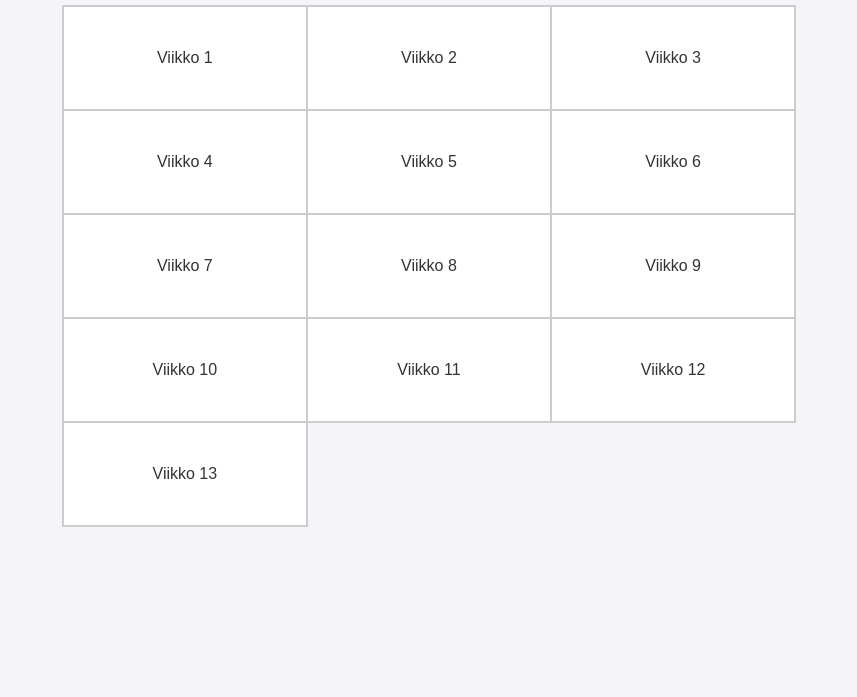
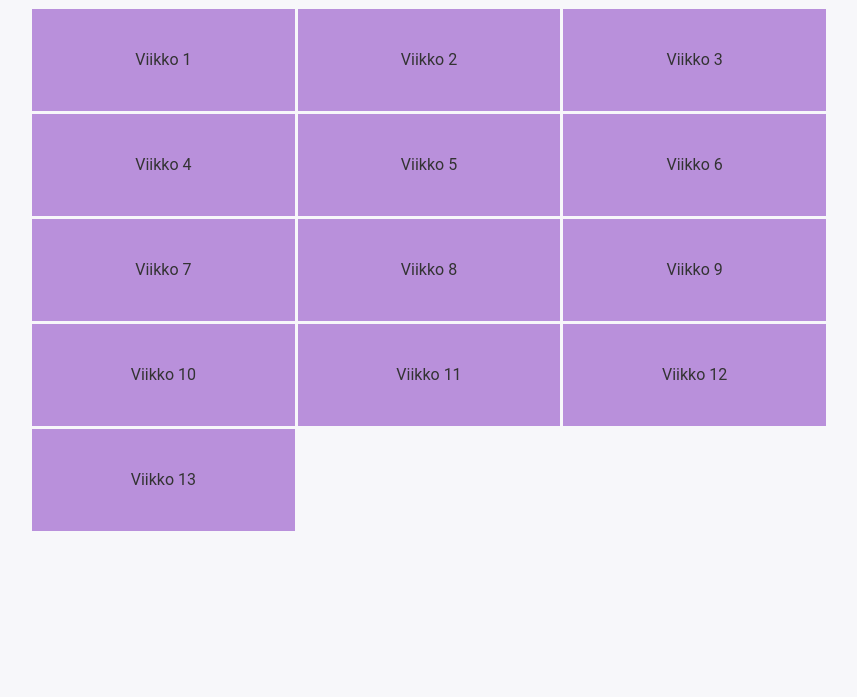
Before and after one commit to vshlz/summer-calendar, a plain HTML site: page index.html in a window 1280 px wide. Shown: the part 103-800 px from the top of the page, without its empty margins (211-1068 px from the left). Drawn offline with Linux system fonts and the light colour scheme.

Commit message:
update styles

```diff
--- a/styles.css
+++ b/styles.css
@@ -1,14 +1,15 @@
 body {
-    font-family: Arial, sans-serif;
-    background-color: #f4f4f9;
+    font-family: 'Roboto', sans-serif;
+    background-color: #f7f7fa;
     color: #333;
     text-align: center;
     padding: 20px;
 }
 
 #calendar {
-    margin: auto;
-    width: 60%;
+    margin: 20px auto;
+    width: 80%;
+    max-width: 800px;
     table-layout: fixed;
     border-collapse: collapse;
 }
@@ -17,14 +18,17 @@ body {
     position: relative;
     width: 33.33%;
     height: 100px;
-    background-color: #fff;
-    border: 2px solid #ccc;
+    background-color: #b990db;
+    border: 3px solid #f7f7fa;
+    box-shadow: 0 4px 6px rgba(0,0,0,0.1);
     align-items: center;
     justify-content: center;
     cursor: pointer;
-    transition: transform 0.2s;
+    transition: all 0.3s ease-in-out;
 }
 
 .week:hover {
-    transform: scale(1.1);
+    transform: translateY(-5px);
+    box-shadow: 0 6px 10px rgba(0,0,0,0.2);
+    background-color: #a770d4;
 }
```
